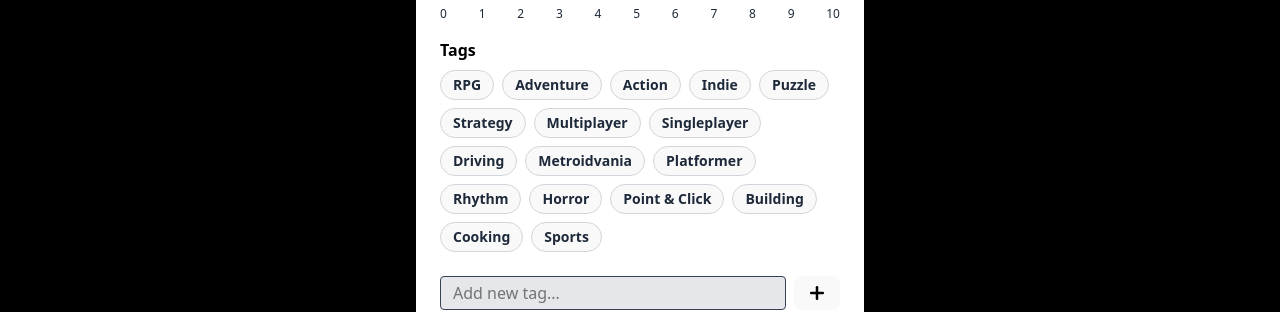
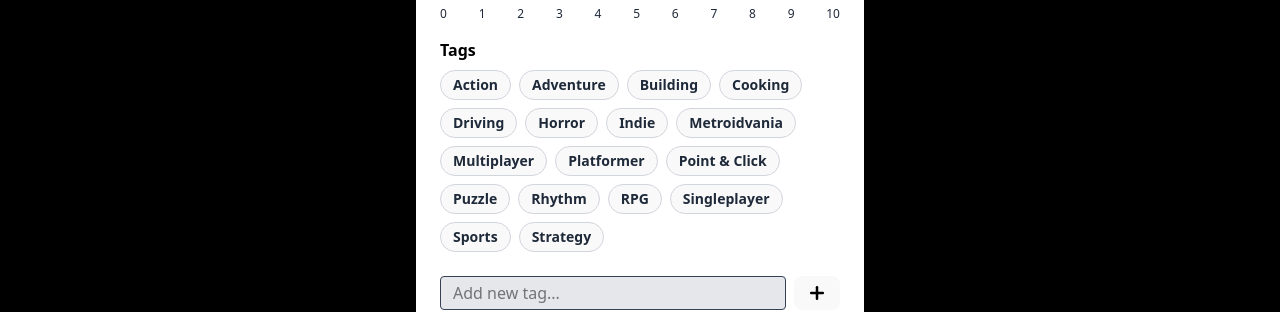
Before and after one commit to noryshepard/game-catalogue, a React (Vite) app: page / in a window 1280 px wide. Both pictures are taken after a click on the button "Add Game". Shown: the part 424-736 px from the top of the page. Built offline with nearby package versions, Linux system fonts and the light colour scheme.

Commit message:
Created utils/tags, sorted tags, added entry warnings.

```diff
--- a/src/components/GameCard.tsx
+++ b/src/components/GameCard.tsx
@@ -2,6 +2,7 @@ import React from "react";
 import { Game } from "../types/Game";
 import { Edit, Trash } from "lucide-react";
 import Tag from "../components/Tag";
+import { sortTags } from "../utils/tags";
 
 interface GameCardProps {
   game: Game;
@@ -123,7 +124,7 @@ const GameCard: React.FC<GameCardProps> = ({
 
       {/* Tags */}
       <div className={`flex flex-wrap gap-2 ${isList ? "items-center" : ""}`}>
-        {game.tags.map((tag) => (
+        {sortTags(game.tags).map((tag) => (
           <Tag
             key={tag}
             label={tag}
--- a/src/components/GameModal.tsx
+++ b/src/components/GameModal.tsx
@@ -3,6 +3,7 @@ import { Game } from "../types/Game";
 import { X, Check, Plus } from "lucide-react";
 import Button from "../components/Button";
 import Tag from "../components/Tag";
+import { normalizeTag, sortTags, findExistingTag } from "../utils/tags";
 
 interface GameModalProps {
   isOpen: boolean;
@@ -63,17 +64,28 @@ const GameModal: React.FC<GameModalProps> = ({
   //insert new tag to available tags if not exist
 
   const [newTag, setNewTag] = useState("");
+  const [tagError, setTagError] = useState<string | null>(null);
 
   const handleAddTag = () => {
-    const trimmed = newTag.trim();
-    if (!trimmed) return;
+    const normalized = normalizeTag(newTag);
+    if (!normalized) return;
 
     // ✅ Add to global availableTags
-    addNewTag(trimmed);
+    addNewTag(normalized);
+
+    const existing = findExistingTag(availableTags, normalized);
+
+    if (existing) {
+      setTagError(`Tag already exists as "${existing}"`);
+      return;
+    }
+
+    // Clear error
+    setTagError(null);
 
     // ✅ Add to this game's selected tags
-    if (!selectedTags.includes(trimmed)) {
-      setSelectedTags([...selectedTags, trimmed]);
+    if (!selectedTags.includes(normalized)) {
+      setSelectedTags([...selectedTags, normalized]);
     }
 
     // ✅ Clear input box
@@ -213,40 +225,17 @@ const GameModal: React.FC<GameModalProps> = ({
         {/* Tags */}
         <label className="block mb-2 font-semibold">Tags</label>
         <div className="mb-6 flex flex-wrap gap-2">
-          {availableTags.map((tag) => (
+          {sortTags(availableTags).map((tag) => (
             <Tag
               key={tag}
               label={tag}
               selected={selectedTags.includes(tag)}
               onClick={() => toggleTag(tag)}
-              // className="text-xs px-2"  - if I want to change text size
+              //now sorted using utils-tags
+              //className="text-xs px-2"  - if I want to change text size
             />
           ))}
         </div>
-
-        {/* old code, before component/TagToggle.tsx
-        {availableTags.map((tag) => {
-            const isSelected = selectedTags.includes(tag); // check if this tag is selected
-            return (
-              <button
-                key={tag}
-                type="button"
-                onClick={() => toggleTag(tag)} // toggle selection
-                className={`px-3 py-1 rounded-full border font-semibold text-sm transition-colors ${
-                  selectedTags.includes(tag)
-                    ? "text-black border-black" // text and border controlled
-                    : "bg-gray-200 dark:bg-gray-900 text-gray-200 dark:text-gray-200 border-gray-200 dark:border-gray-100" // unselected tags
-                }`}
-                style={{
-                  backgroundColor: selectedTags.includes(tag)
-                    ? "#7FFFD4"
-                    : undefined, // aquamarine
-                }}
-              >
-                {tag}
-              </button>
-            );
-          })} </div> */}
 
         {/* Add New Tag */}
         <div className="flex gap-2">
@@ -270,6 +259,7 @@ const GameModal: React.FC<GameModalProps> = ({
               strokeWidth={3}
             />
           </Button>
+          {tagError && <p className="mt-1 text-sm text-red-500">{tagError}</p>}
         </div>
 
         {/* Cancel & Save Buttons */}
--- /dev/null
+++ b/src/utils/tags.ts
@@ -0,0 +1,19 @@
+export const normalizeTag = (tag: string) => tag.trim();
+
+export const sortTags = (tags: string[]) =>
+  [...tags].sort((a, b) => a.localeCompare(b));
+
+export const findExistingTag = (
+  tags: string[],
+  candidate: string
+): string | null => {
+  const normalized = candidate.trim().toLowerCase();
+
+  if (!normalized) return null;
+
+  return (
+    tags.find(
+      (tag) => tag.toLowerCase() === normalized
+    ) ?? null
+  );
+};
```
Also changed, not shown: src/components/ManageTagsModal.tsx (added).
